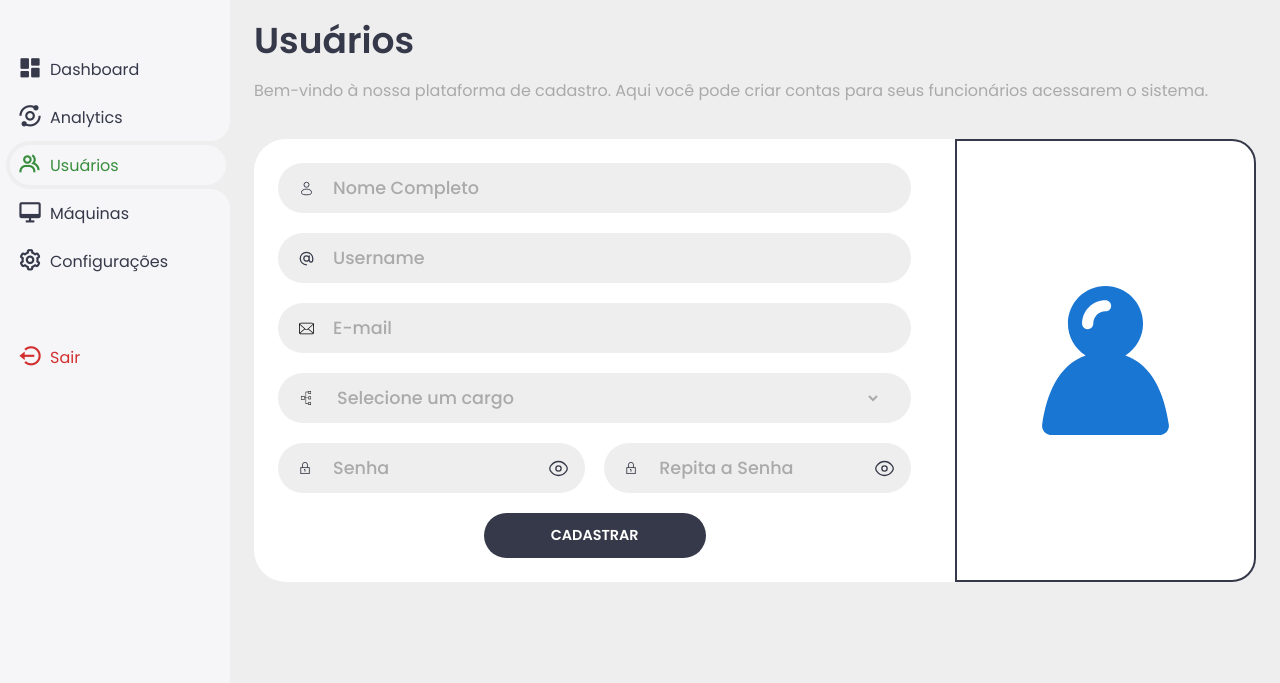
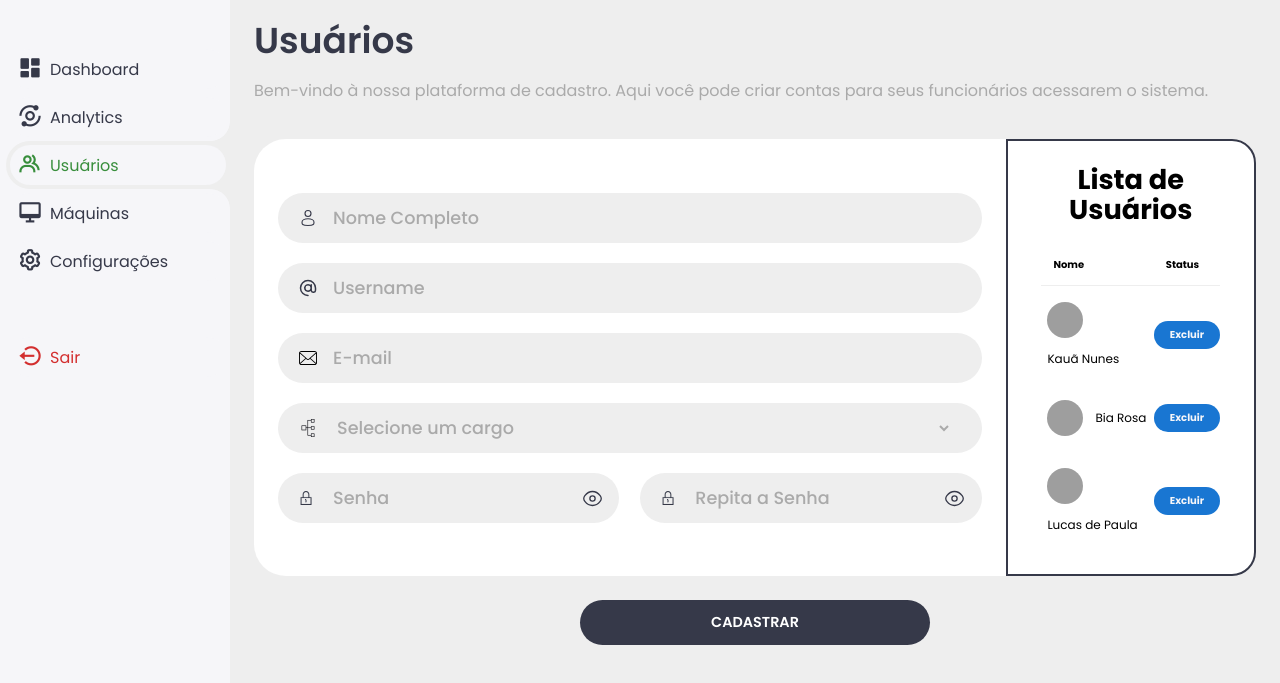
Before and after one commit to Grupo-1-2ADSB/site-institucional, a website: page site/public/dashboard/usuarios.html in a window 1280 px wide. Shown: the part 79-762 px from the top of the page. Drawn offline with nearby package versions, Linux system fonts and the light colour scheme; grey boxes are pictures that could not be loaded.

Commit message:
Feat (usuarios.js/.html/.css): Conexão da tela de usuarios da dash com o bd

```diff
--- a/site/public/css/usuarios.css
+++ b/site/public/css/usuarios.css
@@ -375,14 +375,43 @@ body {
 
 main .container {
     margin-top: 36px;
+
+    .forms-container {
+        display: flex;
+        flex-direction: column;
+        gap: 1.5em;
+
+        .forms-btn {
+            width: 35%;
+            padding: 12px 0 12px;
+            align-self: center;
+            outline: none;
+            border: none;
+            font: 600 0.9rem 'Poppins', sans-serif;
+            border-radius: 55px;
+            color: #FFF;
+            background-color: var(--dark);
+            cursor: pointer;
+            transition: 0.5s;
+        }
+
+        .forms-btn:hover {
+            background-color: #272424;
+        }
+    }
 }
 
 main .container form{
     display: grid;
-    grid-template-columns: 68% 30%;
-    gap: 2%;
+    grid-template-columns: 75% 25%;
     background-color: #FFF;
     border-radius: 2em;
+
+    .msg-erro {
+        font: 300 12px 'Poppins';
+        color: var(--danger);
+        margin-left: 1.9em;
+    }
 
     .forms-container-direita, .forms-container-esquerda {
         display: flex;
@@ -390,14 +419,14 @@ main .container form{
         justify-content: center;
         padding: 1.5em;
         border-radius: 1.5em;
-        gap: 20px;
+        gap: 10px;
     }
 
     .forms-container-esquerda {
 
         .input, .input-pass {
             background-repeat: no-repeat;
-            background-size: 2.3%;
+            background-size: 1em;
             background-position: 1.2em center;
         }
 
@@ -405,15 +434,15 @@ main .container form{
             background-image: url(../assets/dashboard/usuarios/iconsForms/user-svgrepo-com.svg);
         }
 
-        .input:nth-child(2) {
+        .input:nth-child(3) {
             background-image: url(../assets/dashboard/usuarios/iconsForms/username-svgrepo-com.svg);
         }
 
-        .input:nth-child(3) {
+        .input:nth-child(5) {
             background-image: url(../assets/dashboard/usuarios/iconsForms/email-8-svgrepo-com\ \(1\).svg);
         }
 
-        .input:nth-child(4) {
+        .input:nth-child(7) {
             background-image: url(../assets/dashboard/usuarios/iconsForms/hierarchy-svgrepo-com.svg);
         }
 
@@ -440,6 +469,7 @@ main .container form{
                     background-size: 1.3em;
                     background-repeat: no-repeat;
                     margin-left: -2.5em;
+                    cursor: pointer;
                 }
 
                 .input-senha-olho-aberto {
@@ -452,24 +482,6 @@ main .container form{
             }
 
         }
-
-        .forms-btn {
-            width: 35%;
-            padding: 12px 0 12px;
-            align-self: center;
-            outline: none;
-            border: none;
-            font: 600 0.9rem 'Poppins', sans-serif;
-            border-radius: 55px;
-            color: #FFF;
-            background-color: var(--dark);
-            cursor: pointer;
-            transition: 0.5s;
-        }
-
-        .forms-btn:hover {
-            background-color: #272424;
-        }
     }
 
     .forms-container-direita {
@@ -477,10 +489,6 @@ main .container form{
         background-color: #FFF;
         border-radius: 0 1.5em 1.5em 0em;
         border: 2px var(--dark) solid;
-
-        img {
-            width: 60%;
-        }
     }
 
     input, select {
@@ -509,3 +517,82 @@ main .container form{
         }
     }
 }
+
+.orders{
+    width: 90%;
+
+    .header-orders {
+        display: flex;
+        align-items: center;
+        justify-content: center;
+        grid-gap: 16px;
+        flex-wrap: wrap;
+        margin-bottom: 2em;
+
+        h3 {
+            font-size: 1.7em;
+            line-height: 30px;
+            text-align: center;
+        }
+    }
+}
+
+.orders table{
+    width: 100%;
+    border-collapse: collapse;
+}
+
+.orders table th{
+    padding-bottom: 12px;
+    padding-left: 12px;
+    font-size: 10px;
+    text-align: left;
+    border-bottom: 1px solid var(--grey);
+}
+
+.orders table td{
+    padding: 16px 0;
+    font-size: 12px;
+}
+
+.orders table tr td:first-child{
+    display: flex;
+    align-items: center;
+    grid-gap: 12px;
+    padding-left: 6px;
+    flex-wrap: wrap;
+}
+
+.orders table td img{
+    width: 3em;
+    height: 3em;
+    border-radius: 50%;
+    object-fit: cover;
+}
+
+.orders table tbody tr{
+    transition: all 0.3s ease;
+}
+
+.orders table tbody tr:hover{
+    background: var(--grey);
+}
+
+.orders table tr td .btn-excluir-user{
+    font-size: 10px;
+    padding: 6px 16px;
+    color: var(--light);
+    border-radius: 20px;
+    font-weight: 700;
+    border: none;
+    background: var(--primary);
+    cursor: pointer;
+}
+
+.orders table tr td .status.process{
+    background: var(--primary);
+}
+
+.orders table tr td .status.pending{
+    background: var(--warning);
+}
--- a/site/public/dashboard/usuarios.html
+++ b/site/public/dashboard/usuarios.html
@@ -77,30 +77,82 @@
                 <div class="forms-container">
                     <form action="">
                         <div class="forms-container-esquerda">
-                            <input type="text" class="input" name="nomeCompleto" id="" placeholder="Nome Completo">
-                            <input type="text" class="input" name="username" id="" placeholder="Username">
-                            <input type="email" class="input" name="email" id="" placeholder="E-mail">
+                            <input type="text" class="input" name="nomeCompleto" id="nome_completo" placeholder="Nome Completo">
+                            <span class="msg-erro"></span>
+
+                            <input type="text" class="input" name="username" id="username" placeholder="Username">
+                            <span class="msg-erro"></span>
+
+                            <input type="email" class="input" name="email" id="email" placeholder="E-mail">
+                            <span class="msg-erro"></span>
+
                             <select name="cargo" class="input" id="select_cargo">
                                 <option value="default" default>Selecione um cargo</option>
                                 <option value="tecnicoTI">Técnico de TI</option>
+                                <option value="tecnicoTI2">Técnico de TI2</option>
                             </select>
+                            <span class="msg-erro"></span>
+
                             <div class="container-inputs-passwd">
                                 <div class="div-senha-esquerda">
                                     <input type="password" class="input-pass" name="senha" id="input_senha" placeholder="Senha">
                                     <span class="input-senha-olho-aberto" id="span_senha" ></span>
+                                    <span class="msg-erro"></span>
                                 </div>
 
                                 <div class="div-senha-direita">
                                     <input type="password" class="input-pass" id="input_repetir_senha" placeholder="Repita a Senha">
                                     <span class="input-senha-olho-aberto" id="span_repetir_senha" ></span>
+                                    <span class="msg-erro"></span>
                                 </div>
                             </div>
-                            <button class="forms-btn">CADASTRAR</button>
+
                         </div>
                         <div class="forms-container-direita">
-                            <img src="../assets/dashboard/usuarios/user-svgrepo-com (1).svg" alt="">
+                            <div class="orders">
+                                <div class="header-orders">
+
+                                    <h3>Lista de Usuários</h3> <!-- Título da seção -->
+                                </div>
+                                <!-- Tabela de usuários -->
+                                <table>
+                                    <thead>
+                                        <tr>
+                                            <th>Nome</th>
+                                            <th>Status</th>
+                                        </tr>
+                                    </thead>
+                                    <tbody>
+                                        <!-- Linhas da tabela com informações de usuários -->
+                                        <tr>
+                                            <td>
+                                                <img
+                                                    src="https://pm1.aminoapps.com/8927/70081d2146af8532fea0638e7e960b68f23025a5r1-735-736v2_uhq.jpg">
+                                                <p>Kauã Nunes</p>
+                                            </td>
+                                            <td><button class="btn-excluir-user">Excluir</button></td>
+                                        </tr>
+                                        <tr>
+                                            <td>
+                                                <img
+                                                    src="https://pm1.aminoapps.com/8209/33a84f48852bee9f54addaf6b8a500ba47c0456fr1-720-721v2_hq.jpg">
+                                                <p>Bia Rosa</p>
+                                            </td>
+                                            <td><button class="btn-excluir-user">Excluir</button></td>
+                                        </tr>
+                                        <tr>
+                                            <td>
+                                                <img src="https://i.pinimg.com/736x/d0/66/6a/d0666ab048429c9f6e4393ca26549fdf.jpg">
+                                                <p>Lucas de Paula</p>
+                                            </td>
+                                            <td><button class="btn-excluir-user">Excluir</button></td>
+                                        </tr>
+                                    </tbody>
+                                </table>
+                            </div>
                         </div>
                     </form>
+                    <button id="btn_forms" class="forms-btn">CADASTRAR</button>
                 </div>
             </div>
 
@@ -108,7 +160,8 @@
     </div>
     <!-- Fim do conteúdo principal -->
 
-    <script src="../js/dashboard/dashboard.js"></script> <!-- Importando arquivo JavaScript -->
+    <script src="../js/dashboard/dashboard.js"></script>
+    <!-- Importando arquivo JavaScript -->
     <script src="../js/dashboard/cadastros/usuarios.js"></script>
 </body>
 
--- a/site/src/controllers/usuariosController.js
+++ b/site/src/controllers/usuariosController.js
@@ -6,10 +6,9 @@ function cadastrarUsuario(req, res) {
         usernameServer: username,
         emailServer: email,
         senhaServer: senha,
-        fkCargoServer
+        fkCargoServer: fkCargo
     } = req.body;
 
-    const fkCargo = fkCargoServer || 1;
 
     if (
         !nomeCompleto ||
```
Also changed, not shown: site/public/css/analytics.css (+7 -7 lines), site/public/js/dashboard/cadastros/usuarios.js (+24 -21 lines), site/public/login.html (+1 -0 lines), site/src/database/config.js (+4 -4 lines).
